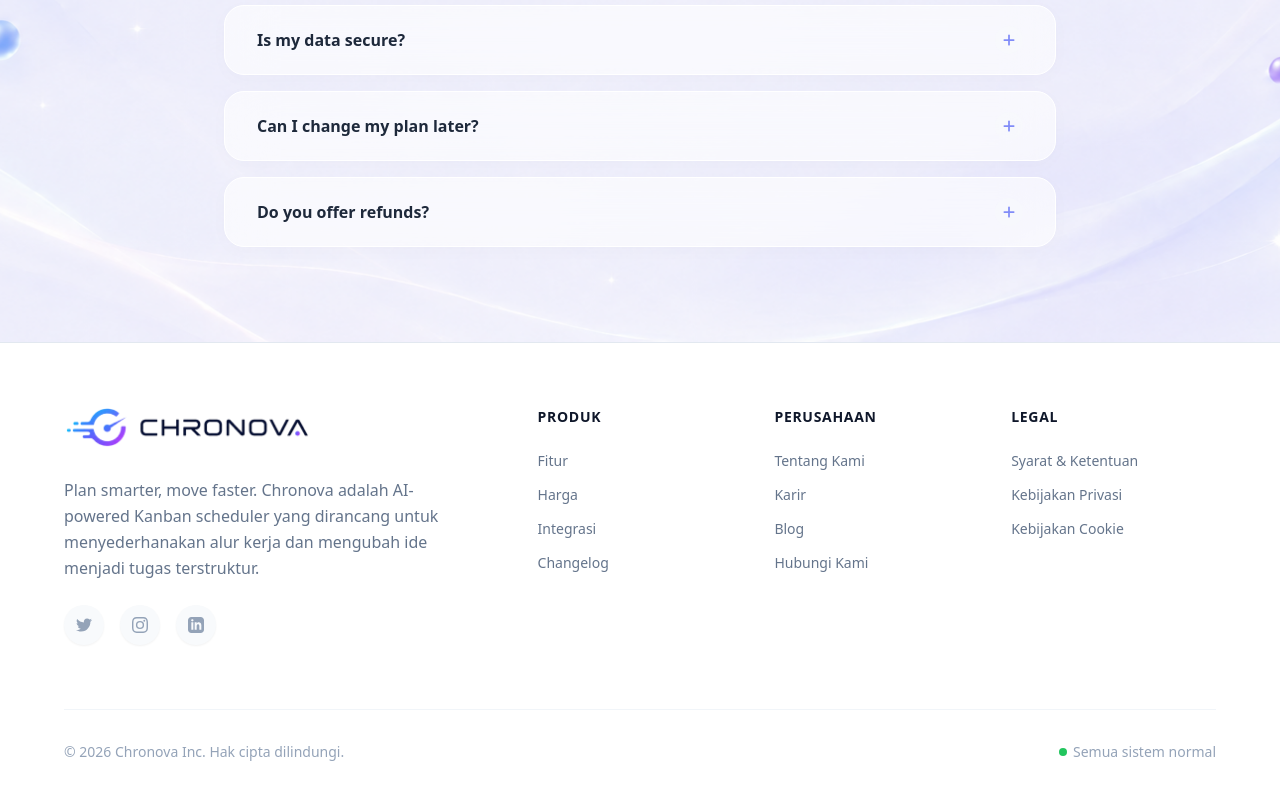
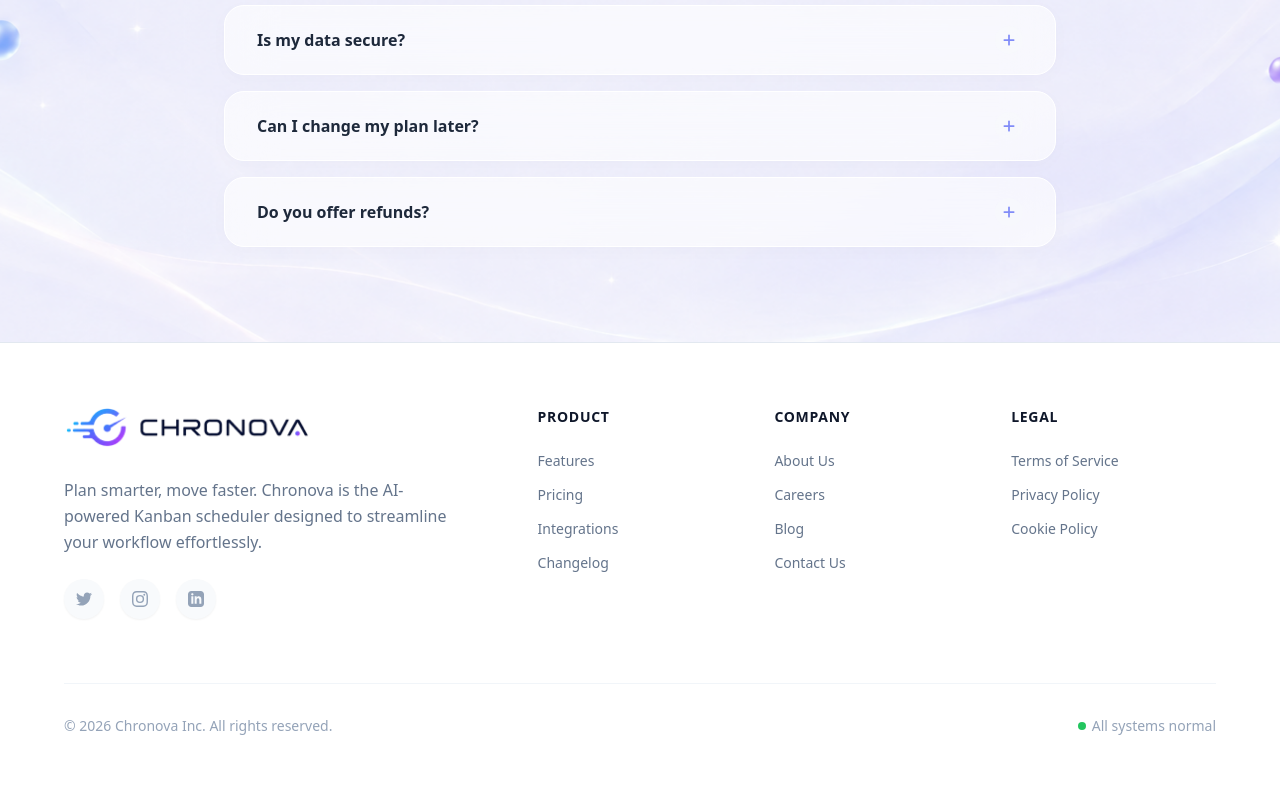
Before and after one commit to BangJhen/chronova, a Nuxt app: page / in a window 1280 px wide. Shown: the part 7683-8483 px from the top of the page. Built offline with nearby package versions, Linux system fonts and the light colour scheme.

Commit message:
style: translate Footer to English and shorten description

```diff
--- a/components/Footer.vue
+++ b/components/Footer.vue
@@ -8,7 +8,7 @@
           <img src="/logo.png" alt="Chronova Logo" class="h-10 w-auto" />
         </NuxtLink>
         <p class="text-slate-500 mb-6 leading-relaxed max-w-sm">
-          Plan smarter, move faster. Chronova adalah AI-powered Kanban scheduler yang dirancang untuk menyederhanakan alur kerja dan mengubah ide menjadi tugas terstruktur.
+          Plan smarter, move faster. Chronova is the AI-powered Kanban scheduler designed to streamline your workflow effortlessly.
         </p>
         <div class="flex items-center gap-4">
           <!-- Social Icons -->
@@ -26,23 +26,23 @@
 
       <!-- Product Links -->
       <div>
-        <h4 class="font-bold text-slate-900 mb-6 uppercase tracking-wider text-sm">Produk</h4>
+        <h4 class="font-bold text-slate-900 mb-6 uppercase tracking-wider text-sm">Product</h4>
         <ul class="space-y-3.5 text-sm text-slate-500">
-          <li><a href="#" class="hover:text-indigo-600 transition-colors">Fitur</a></li>
-          <li><a href="#" class="hover:text-indigo-600 transition-colors">Harga</a></li>
-          <li><a href="#" class="hover:text-indigo-600 transition-colors">Integrasi</a></li>
+          <li><a href="#" class="hover:text-indigo-600 transition-colors">Features</a></li>
+          <li><a href="#" class="hover:text-indigo-600 transition-colors">Pricing</a></li>
+          <li><a href="#" class="hover:text-indigo-600 transition-colors">Integrations</a></li>
           <li><a href="#" class="hover:text-indigo-600 transition-colors">Changelog</a></li>
         </ul>
       </div>
 
       <!-- Company Links -->
       <div>
-        <h4 class="font-bold text-slate-900 mb-6 uppercase tracking-wider text-sm">Perusahaan</h4>
+        <h4 class="font-bold text-slate-900 mb-6 uppercase tracking-wider text-sm">Company</h4>
         <ul class="space-y-3.5 text-sm text-slate-500">
-          <li><a href="#" class="hover:text-indigo-600 transition-colors">Tentang Kami</a></li>
-          <li><a href="#" class="hover:text-indigo-600 transition-colors">Karir</a></li>
+          <li><a href="#" class="hover:text-indigo-600 transition-colors">About Us</a></li>
+          <li><a href="#" class="hover:text-indigo-600 transition-colors">Careers</a></li>
           <li><a href="#" class="hover:text-indigo-600 transition-colors">Blog</a></li>
-          <li><a href="#" class="hover:text-indigo-600 transition-colors">Hubungi Kami</a></li>
+          <li><a href="#" class="hover:text-indigo-600 transition-colors">Contact Us</a></li>
         </ul>
       </div>
 
@@ -50,9 +50,9 @@
       <div>
         <h4 class="font-bold text-slate-900 mb-6 uppercase tracking-wider text-sm">Legal</h4>
         <ul class="space-y-3.5 text-sm text-slate-500">
-          <li><a href="#" class="hover:text-indigo-600 transition-colors">Syarat & Ketentuan</a></li>
-          <li><a href="#" class="hover:text-indigo-600 transition-colors">Kebijakan Privasi</a></li>
-          <li><a href="#" class="hover:text-indigo-600 transition-colors">Kebijakan Cookie</a></li>
+          <li><a href="#" class="hover:text-indigo-600 transition-colors">Terms of Service</a></li>
+          <li><a href="#" class="hover:text-indigo-600 transition-colors">Privacy Policy</a></li>
+          <li><a href="#" class="hover:text-indigo-600 transition-colors">Cookie Policy</a></li>
         </ul>
       </div>
 
@@ -61,7 +61,7 @@
     <!-- Bottom Bar -->
     <div class="max-w-6xl mx-auto mt-16 pt-8 border-t border-slate-100 flex flex-col md:flex-row items-center justify-between gap-4">
       <p class="text-sm text-slate-400">
-        &copy; {{ new Date().getFullYear() }} Chronova Inc. Hak cipta dilindungi.
+        &copy; {{ new Date().getFullYear() }} Chronova Inc. All rights reserved.
       </p>
       <div class="flex items-center gap-6 text-sm text-slate-400">
         <span class="flex items-center gap-1.5">
@@ -69,7 +69,7 @@
             <span class="animate-ping absolute inline-flex h-full w-full rounded-full bg-green-400 opacity-75"></span>
             <span class="relative inline-flex rounded-full h-2 w-2 bg-green-500"></span>
           </span>
-          Semua sistem normal
+          All systems normal
         </span>
       </div>
     </div>
```
